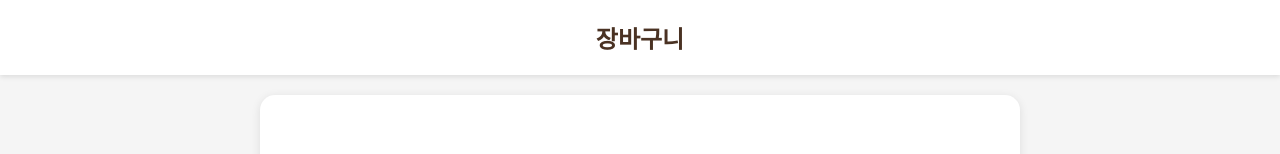
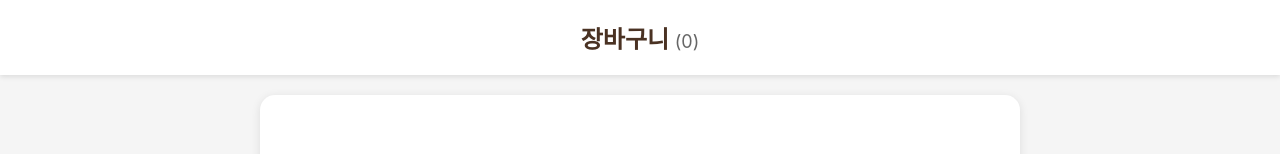
Before and after one commit to moohk9898/coffee-repository, a plain HTML site: page cart.html in a window 1280 px wide. Shown: the top 154 px of the page. Drawn offline with Linux system fonts and the light colour scheme.

Commit message:
장바구니 페이지 개선: 총 수량 표시 기능 추가

```diff
--- a/cart.html
+++ b/cart.html
@@ -9,7 +9,7 @@
 </head>
 <body>
     <header>
-        <h1>장바구니</h1>
+        <h1>장바구니 <span class="cart-count">(0)</span></h1>
     </header>
 
     <main class="cart-content">
--- a/js/cart.js
+++ b/js/cart.js
@@ -2,6 +2,10 @@
 function displayCartItems() {
     const cartItems = document.getElementById('cartItems');
     const cart = JSON.parse(localStorage.getItem('cart')) || [];
+
+    // 장바구니 수량 업데이트
+    const totalItems = cart.reduce((sum, item) => sum + item.quantity, 0);
+    document.querySelector('.cart-count').textContent = `(${totalItems})`;
 
     if (cart.length === 0) {
         cartItems.innerHTML = `
--- a/styles/cart.css
+++ b/styles/cart.css
@@ -232,6 +232,12 @@ header h1 {
     justify-content: center;
 }
 
+.cart-count {
+    color: #666;
+    font-size: 18px;
+    font-weight: normal;
+}
+
 @media (max-width: 768px) {
     .cart-content {
         padding: 15px;
```
